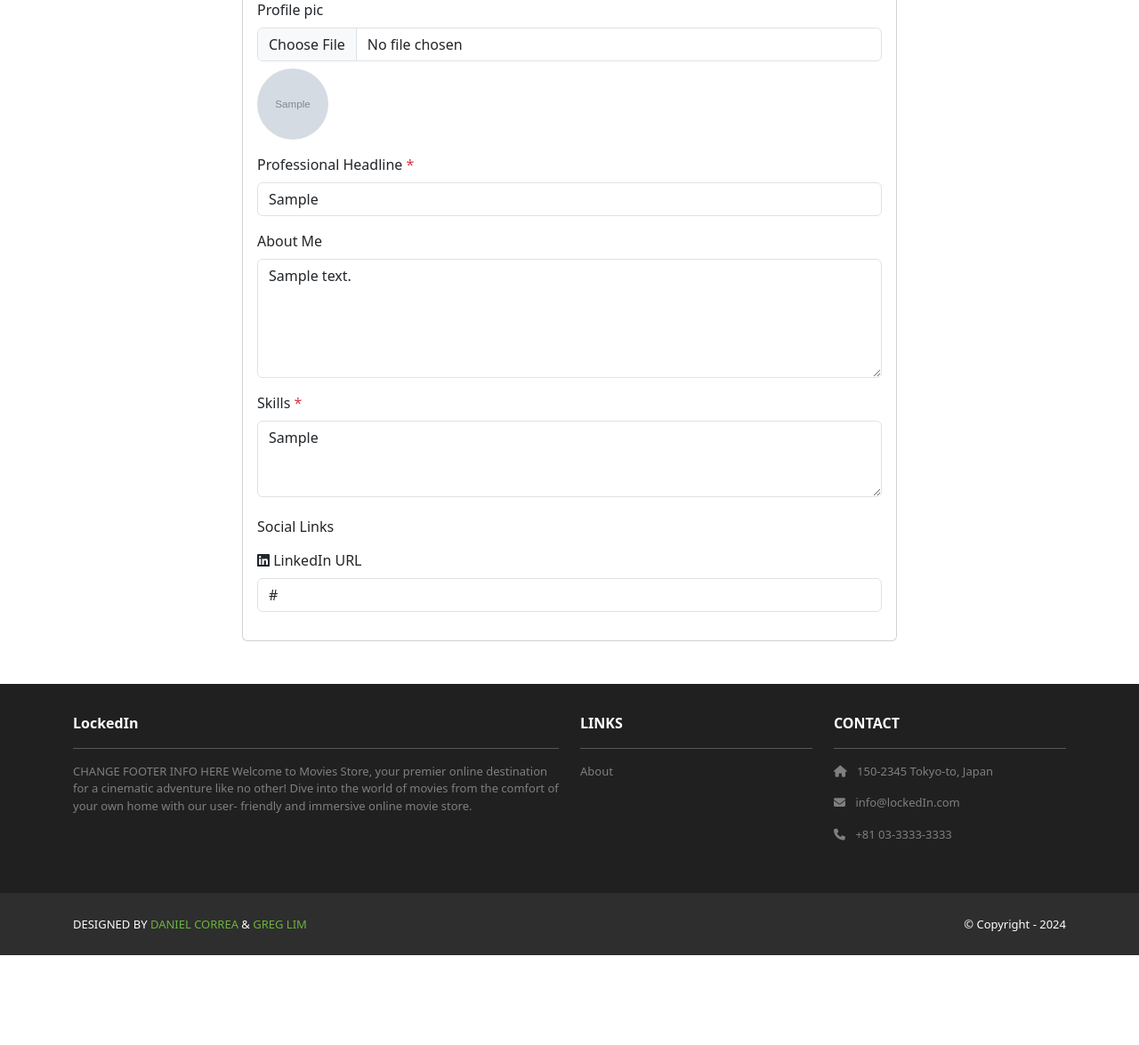
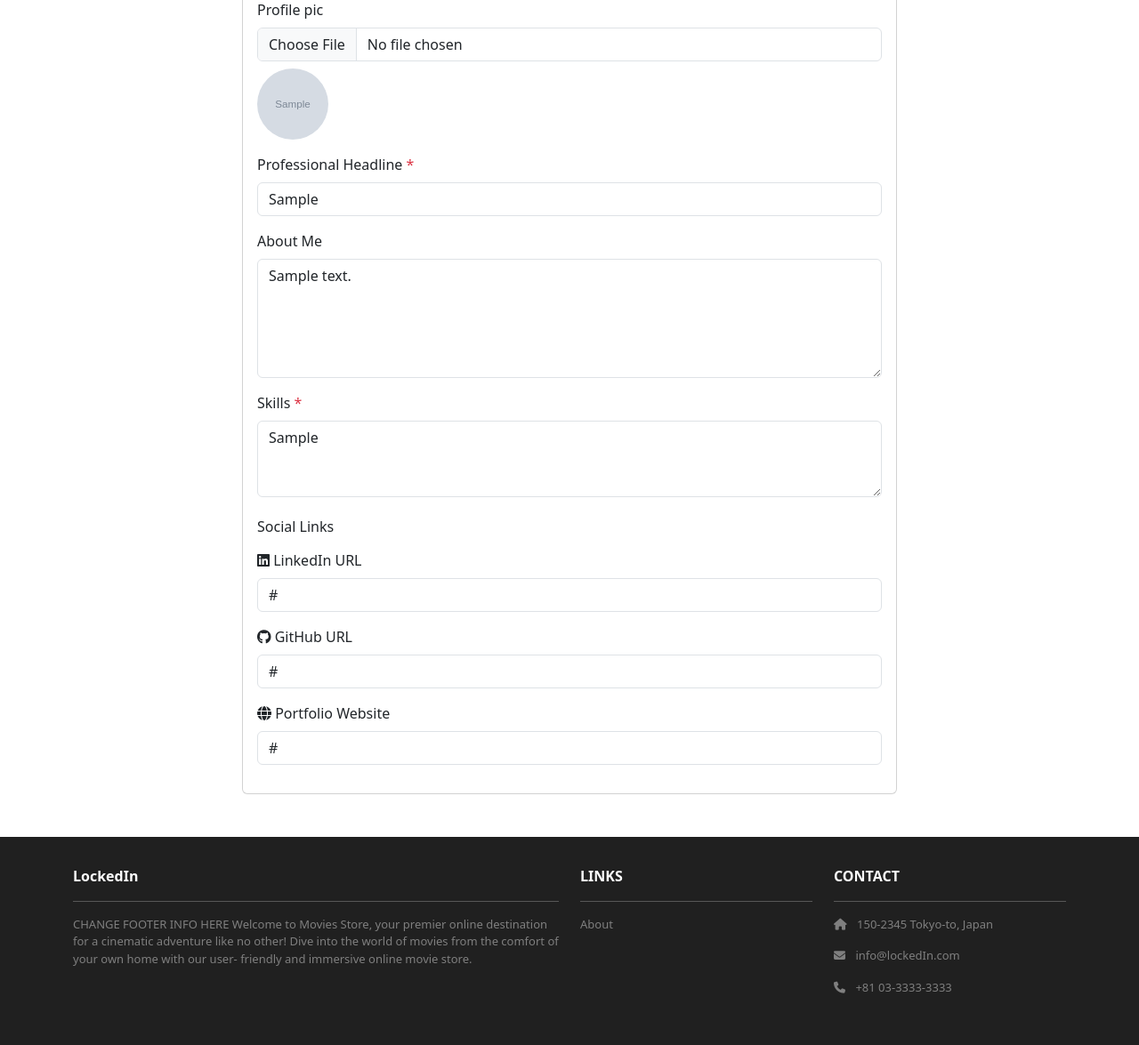
Before and after one commit to StealthyFearZ/lockedin, a Django app: page /profiles/edit/ in a window 1280 px wide. Shown: the part 170-1345 px from the top of the page at 89% size. Before the commit the page ends 1244 px from the top, so only its background shows below. Run offline with Django 5.2, Linux system fonts and the light colour scheme; a user stored in the database is signed in; tables that the repository leaves empty hold one stand-in row (values such as "Sample post"); grey boxes marked "Sample" are stand-in pictures; some libraries are stand-ins or nearby versions.

Commit message:
Added Github and Portfolio Links

```diff
--- a/lockedin/profiles/templates/profiles/profile_form.html
+++ b/lockedin/profiles/templates/profiles/profile_form.html
@@ -64,6 +64,20 @@
                             {{ form.linkedin_url }}
                         </div>
 
+                        <div class="mb-3">
+                            <label for="{{ form.github_url.id_for_label }}" class="form-label">
+                                <i class="fab fa-github"></i> {{ form.github_url.label }}
+                            </label>
+                            {{ form.github_url }}
+                        </div>
+
+                        <div class="mb-3">
+                            <label for="{{ form.portfolio_url.id_for_label }}" class="form-label">
+                                <i class="fas fa-globe"></i> {{ form.portfolio_url.label }}
+                            </label>
+                            {{ form.portfolio_url }}
+                        </div>
+
                         <!-- ADD "Cancel Button" or "Save Changes" BUTTONS-->
                     </form>
                 </div>
```
